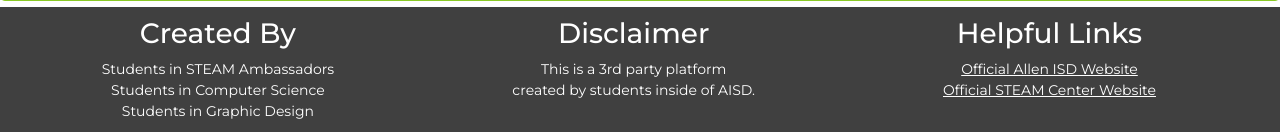
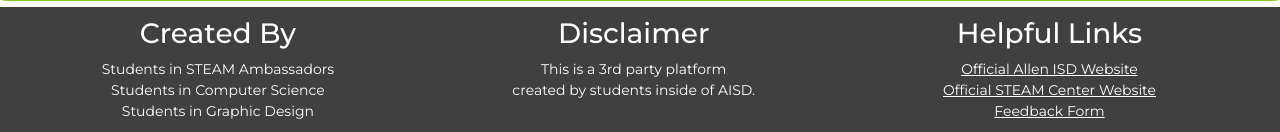
Before and after one commit to aptitudepi/2024TAMUHack, a Flask app: page /about in a window 1280 px wide. Shown: the part 6206-6338 px from the top of the page. Run offline with Flask 2, Linux system fonts and the light colour scheme; some libraries are stand-ins or nearby versions.

Commit message:
Moved Feedback Form from Navbar to Footer

```diff
--- a/templates/components/footer.html
+++ b/templates/components/footer.html
@@ -24,6 +24,7 @@
   	<ul>
       <li><a href="https://www.allenisd.org/" target="_blank" rel="noreferrer noopener">Official Allen ISD Website</a></li>
       <li><a href="https://www.allenisd.org/steamcenter" target="_blank" rel="noreferrer noopener">Official STEAM Center Website</a></li>
+      <li><a href="https://forms.gle/gd7vYT3f4PCQ2vCa6" target="_blank" rel="nonreferrer noopener">Feedback Form</a></li>
     </ul>
   </div>
   </div>
@@ -42,6 +43,7 @@
   	<ul>
       <li><a href="https://www.allenisd.org/" target="_blank" rel="noreferrer noopener">Official Allen ISD Website</a></li>
       <li><a href="https://www.allenisd.org/steamcenter" target="_blank" rel="noreferrer noopener">Official STEAM Center Website</a></li>
+      <li><a href="https://forms.gle/gd7vYT3f4PCQ2vCa6" target="_blank" rel="nonreferrer noopener">Feedback Form</a></li>
     </ul>
   </div>
 </div>
--- a/templates/components/nav.html
+++ b/templates/components/nav.html
@@ -35,7 +35,7 @@
             <button type="button" class="btn btn-primary dropdown-toggle" data-toggle="dropdown"> Help
             </button>
             <div class="dropdown-menu">
-              <a class="dropdown-item" href="https://forms.gle/gd7vYT3f4PCQ2vCa6">Feedback</a>
+             <!-- <a class="dropdown-item" href="https://forms.gle/gd7vYT3f4PCQ2vCa6">Feedback</a> -->
               <a class="dropdown-item" href="/help">FAQ</a>
             </div>
           </div>
```
